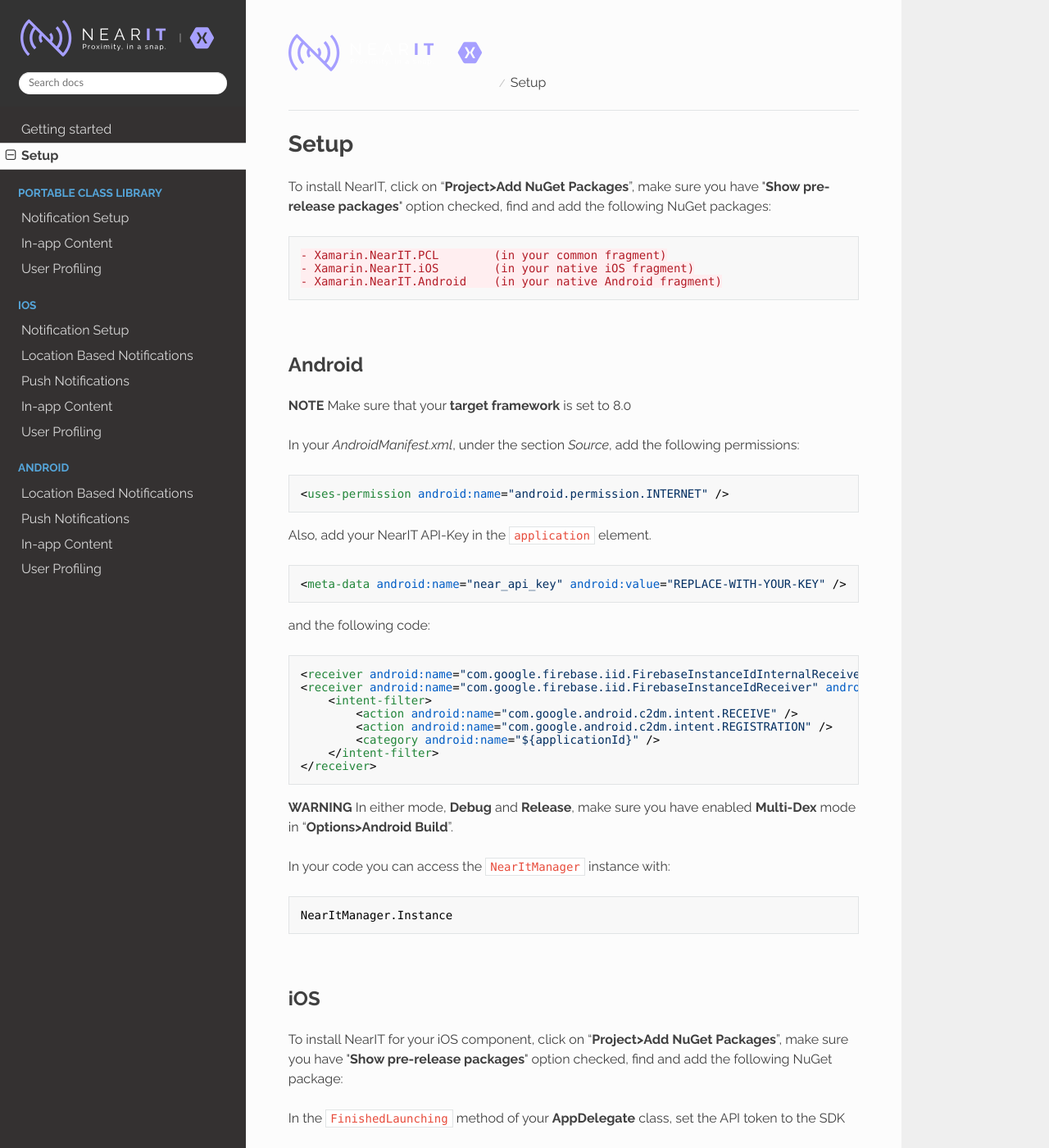
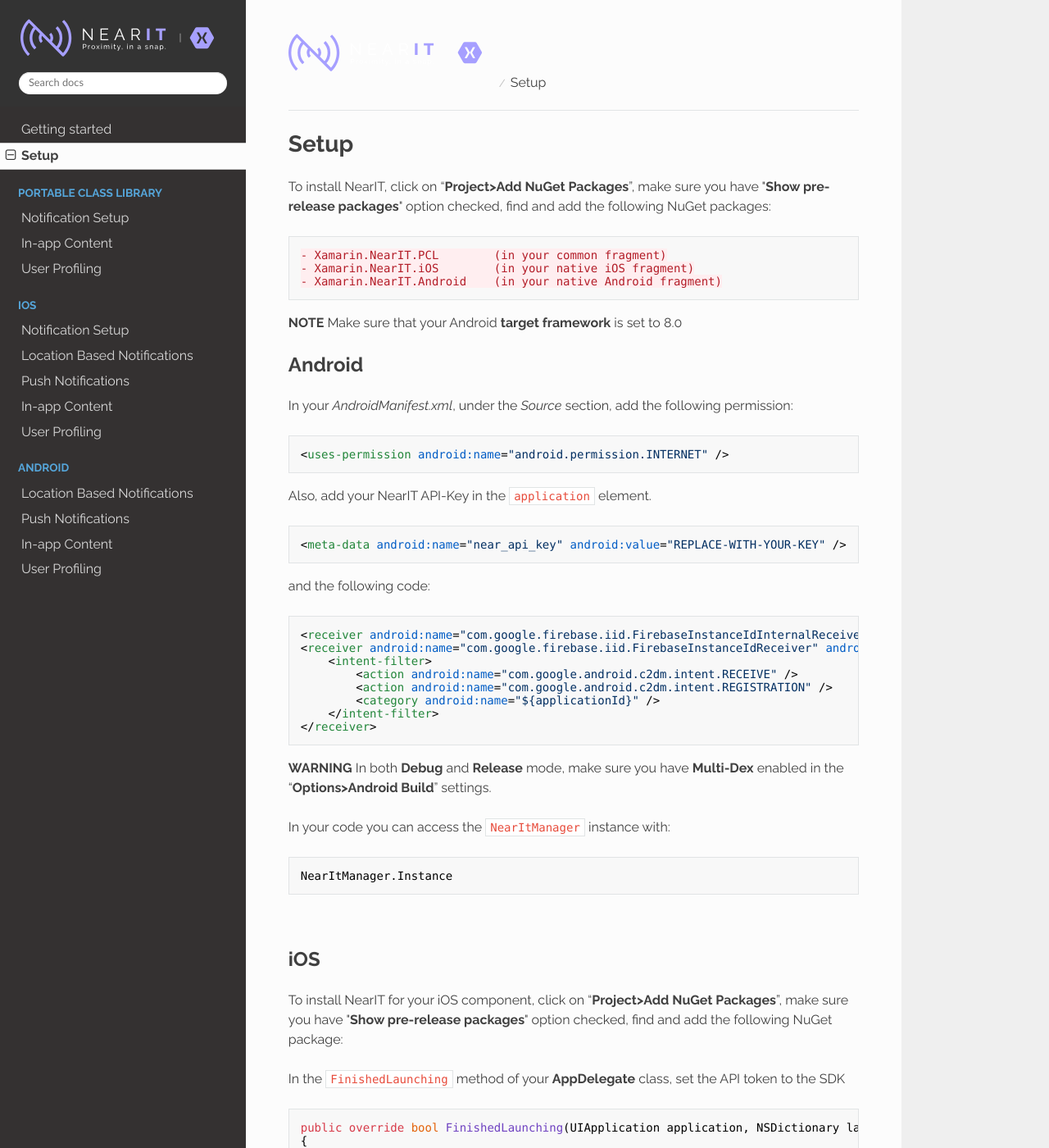
Before and after one commit to nearit/Xamarin-SDK, an MkDocs documentation site: the page built from docs/setup.md, in a window 1280 px wide and 1400 px high. Shown: the whole window at 82% size. Built offline with MkDocs 1.6.1, drawn with Linux system fonts in a browser that asks for light colours; nearby versions of some CDN libraries; old or Windows-style settings are respelled for this version of MkDocs.

Commit message:
typo and improvement

````diff
--- a/docs/setup.md
+++ b/docs/setup.md
@@ -7,12 +7,11 @@ To install NearIT, click on “**Project>Add NuGet Packages**”, make sure you
 - Xamarin.NearIT.iOS        (in your native iOS fragment)
 - Xamarin.NearIT.Android    (in your native Android fragment)
 ```
+**NOTE** Make sure that your Android **target framework** is set to 8.0
 <br>
 ## Android
 
-**NOTE** Make sure that your **target framework** is set to 8.0
-
-In your *AndroidManifest.xml*, under the section *Source*, add the following permissions:
+In your *AndroidManifest.xml*, under the *Source* section, add the following permission:
 ```xml
 <uses-permission android:name="android.permission.INTERNET" />
 ```
@@ -33,7 +32,7 @@ and the following code:
 ```
 
 **WARNING**
-In either mode, **Debug** and **Release**, make sure you have enabled **Multi-Dex** mode in “**Options>Android Build**”.
+In both **Debug** and **Release** mode, make sure you have **Multi-Dex** enabled in the “**Options>Android Build**” settings.
 
 In your code you can access the `NearItManager` instance with:
 ```csharp
````
